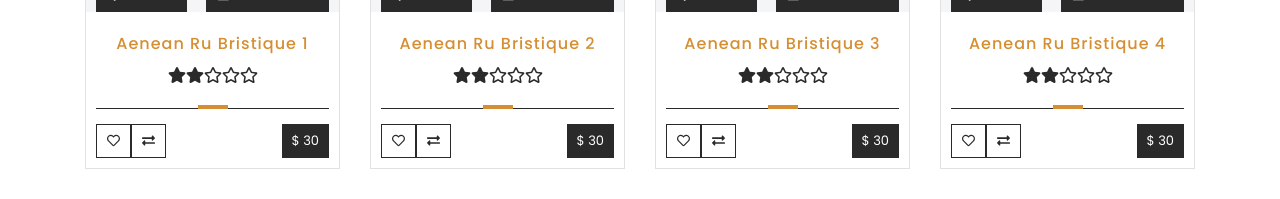
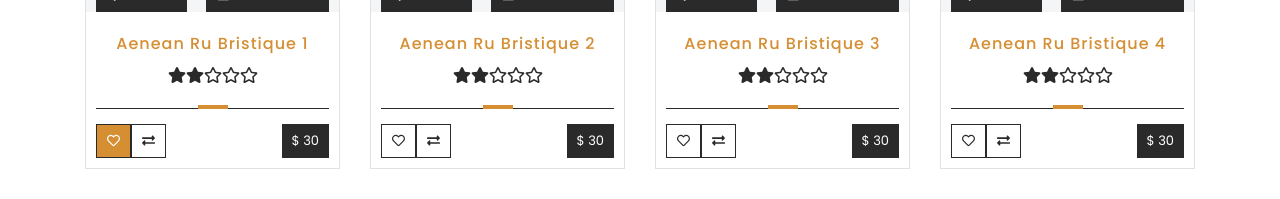
Before and after one commit to iMdPd/reactTeamProject, a React (Create React App) app: page / in a window 1280 px wide. Shown: the part 900-1099 px from the top of the page. Built offline with nearby package versions, Linux system fonts and the light colour scheme.

Commit message:
Validate favorite style for product fav button

```diff
--- a/src/components/common/ProductBox/ProductBox.js
+++ b/src/components/common/ProductBox/ProductBox.js
@@ -13,7 +13,7 @@ import Button from '../Button/Button';
 import { useDispatch } from 'react-redux';
 import { toggleFavorite } from '../../../redux/productsRedux';
 
-const ProductBox = ({ id, name, price, promo, stars }) => {
+const ProductBox = ({ id, name, price, promo, stars, favorite }) => {
   const dispatch = useDispatch();
 
   const handleToggleFavoriteProduct = e => {
@@ -49,7 +49,11 @@ const ProductBox = ({ id, name, price, promo, stars }) => {
       <div className={styles.line}></div>
       <div className={styles.actions}>
         <div className={styles.outlines}>
-          <Button onClick={handleToggleFavoriteProduct} variant='outline'>
+          <Button
+            className={favorite ? styles.favorite : ''}
+            onClick={handleToggleFavoriteProduct}
+            variant='outline'
+          >
             <FontAwesomeIcon icon={faHeart}>Favorite</FontAwesomeIcon>
           </Button>
           <Button variant='outline'>
@@ -73,6 +77,7 @@ ProductBox.propTypes = {
   price: PropTypes.number,
   promo: PropTypes.string,
   stars: PropTypes.number,
+  favorite: PropTypes.bool,
 };
 
 export default ProductBox;
```
